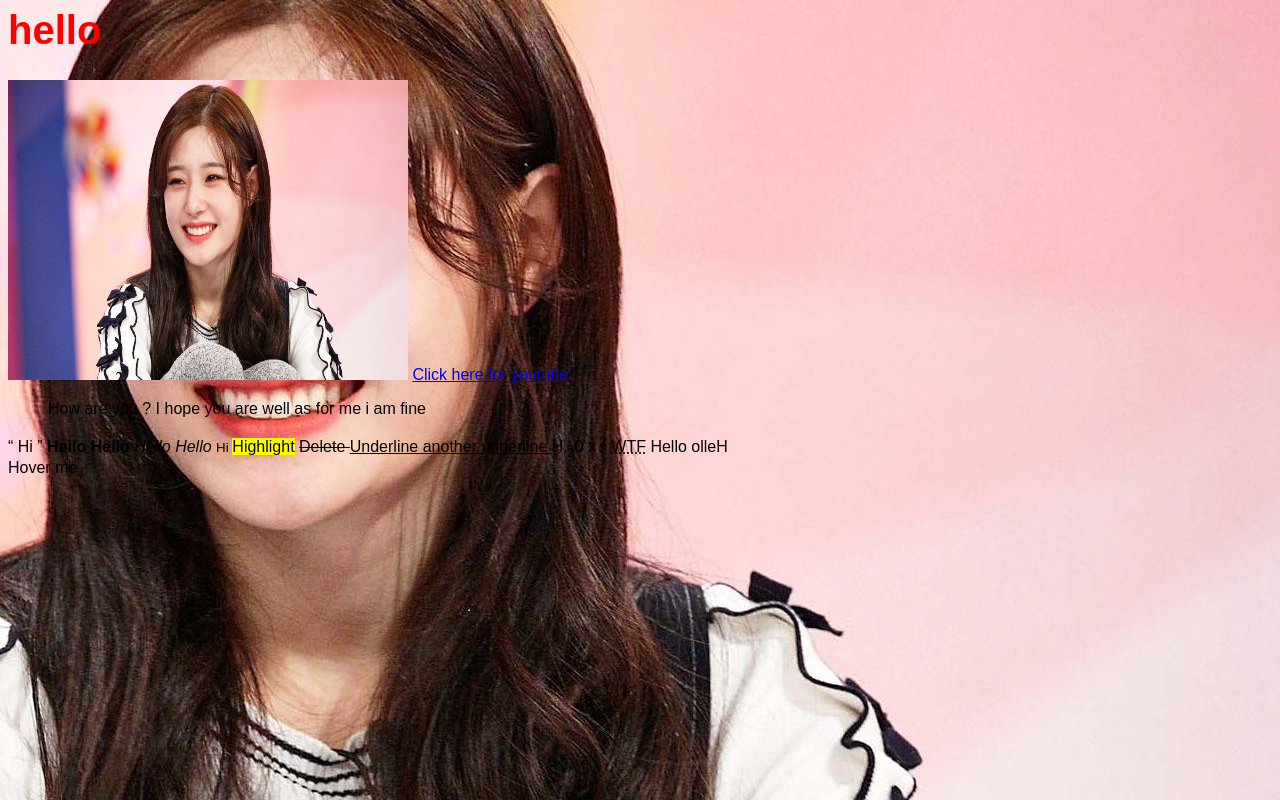
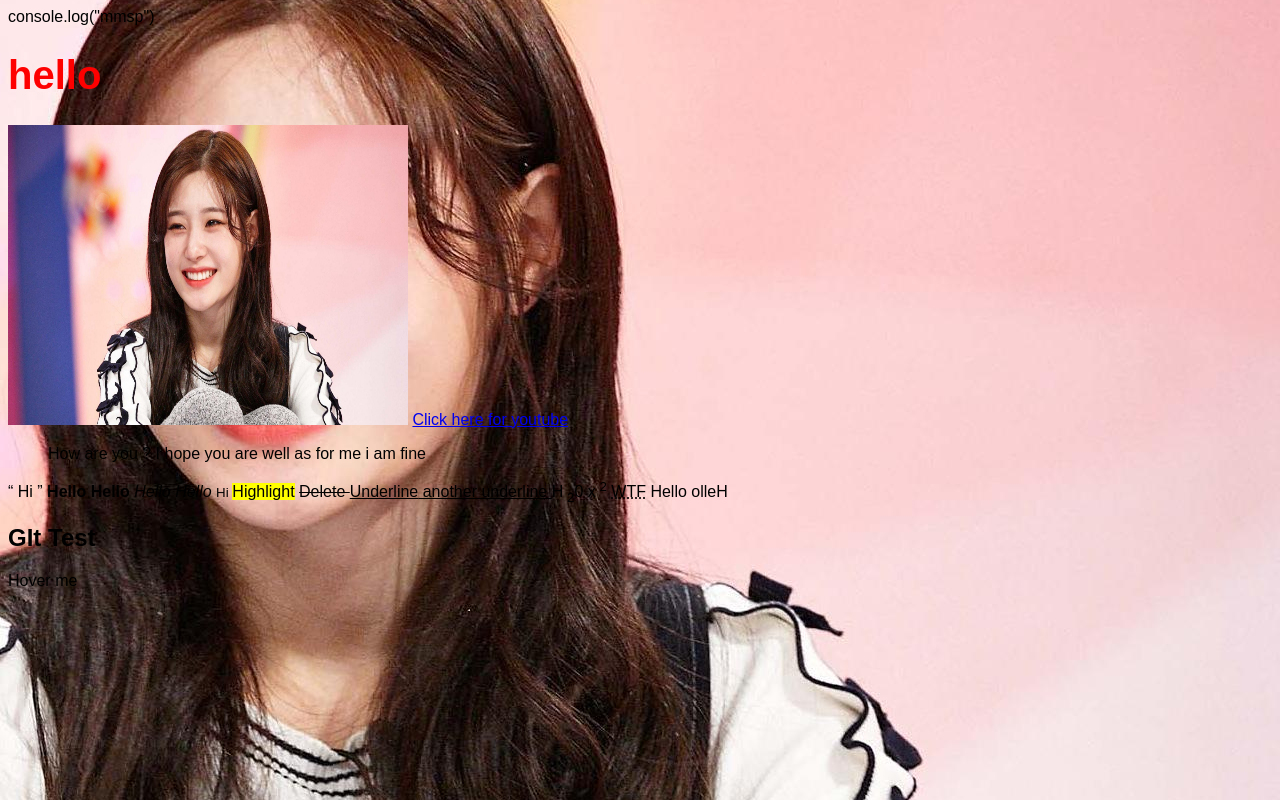
Before and after one commit to Aungk-ioi/test-creating-repo, a plain HTML site: page index.html in a window 1280 px wide. Drawn offline with Linux system fonts and the light colour scheme.

Commit message:
2nd commit

```diff
--- a/index.html
+++ b/index.html
@@ -3,6 +3,7 @@
     <head>
         <link rel="stylesheet" type="text/css" href="style.css">
     </head>
+    <src>console.log("mmsp")</src>
 
     <body>
         <h1> hello </h1>
@@ -16,6 +17,9 @@
 
         <abbr title="what the fuck"> WTF</abbr>
         <bdo dir="ltr"> Hello </bdo> <bdo dir="rtl"> Hello </bdo>
+
+        <h2> GIt Test </h2>
+
 
         <div>
             Hover me
```
